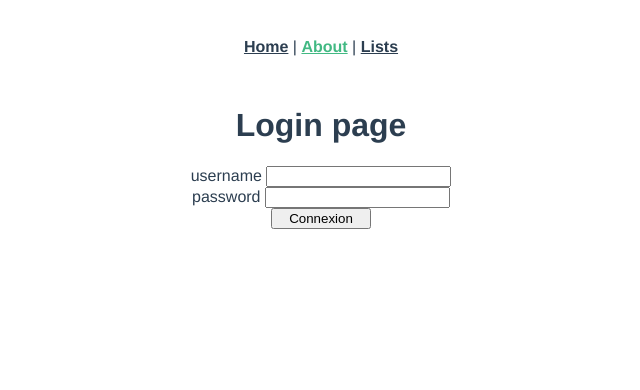
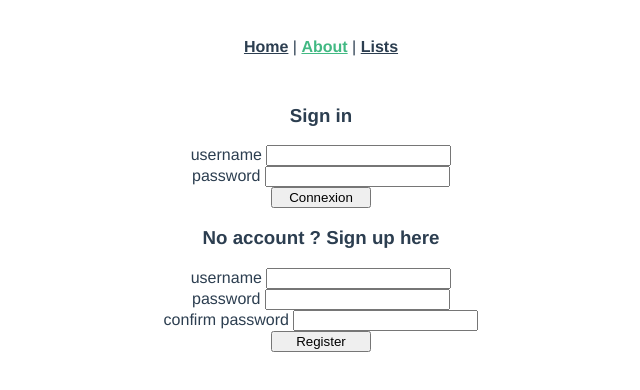
Before and after one commit to LerougeLefebvreLavenantLebrunChauveau/AppliMobile, a Vue app: page /about in a window 1280 px wide. Shown: the top 390 px of the page, without its empty margins (319-959 px from the left). Built offline with nearby package versions, Linux system fonts and the light colour scheme.

Commit message:
Register f

```diff
--- a/src/views/About.vue
+++ b/src/views/About.vue
@@ -1,13 +1,24 @@
 <template>
+
   <div class="login">
-
-    <h1>Login page</h1>
+    <h3>Sign in</h3>
     <form action="POST">
       <label>username <input type="text" name="username" value=""/></label>
       <label>password <input type="text" name="password" value=""/></label>
       <button type="submit"> Connexion </button>
     </form>
+</div>
+
+<div class="Register">
+  <h3> No account ? Sign up here </h3>
+    <form action="POST">
+      <label>username <input type="text" name="username" value=""/></label>
+      <label>password <input type="text" name="password" value=""/></label>
+      <label>confirm password <input type="text" name="password" value=""/></label>
+      <button type="submit"> Register </button>
+    </form>
   </div>
+
 </template>
 
 <script>
```
